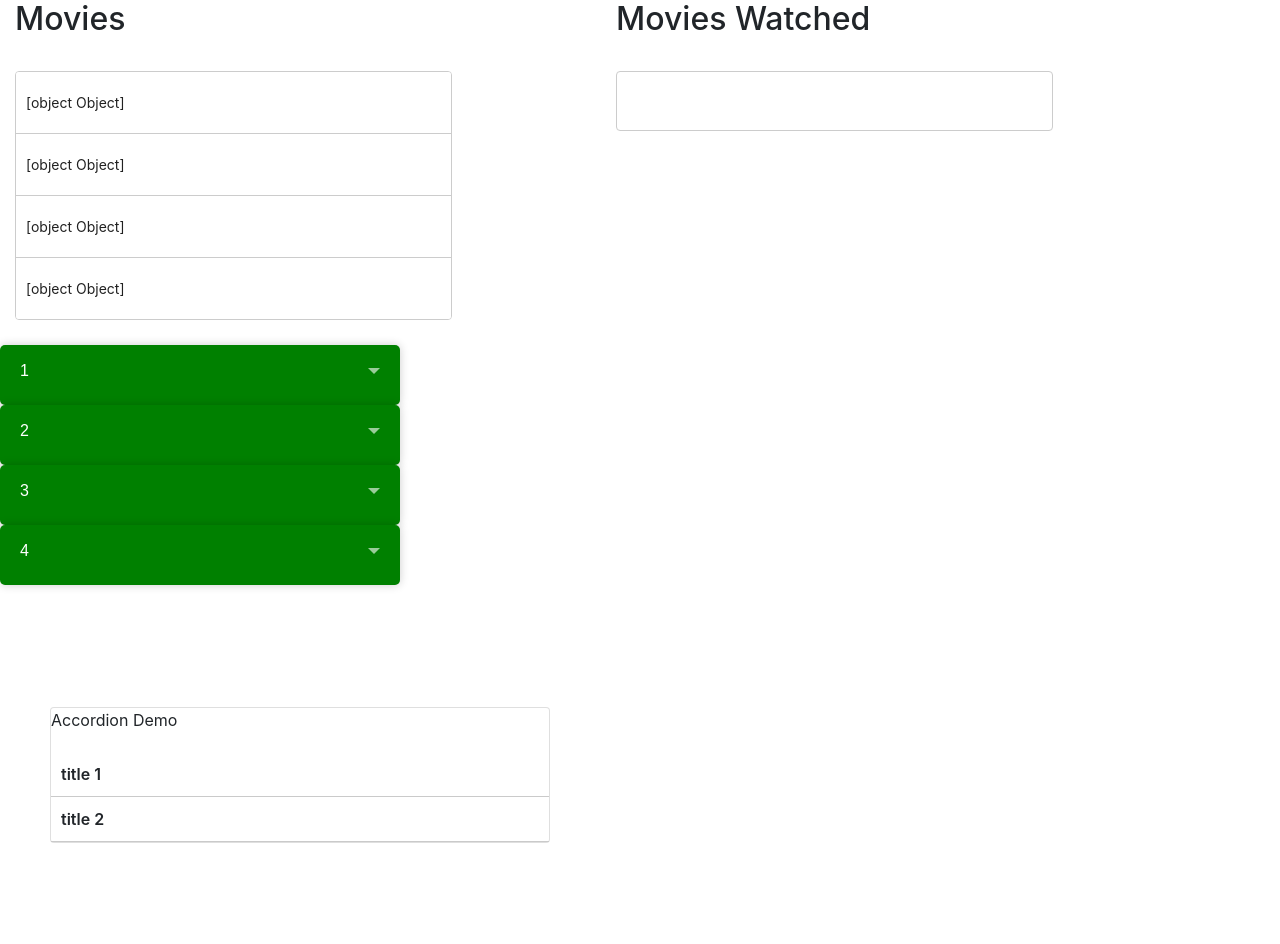
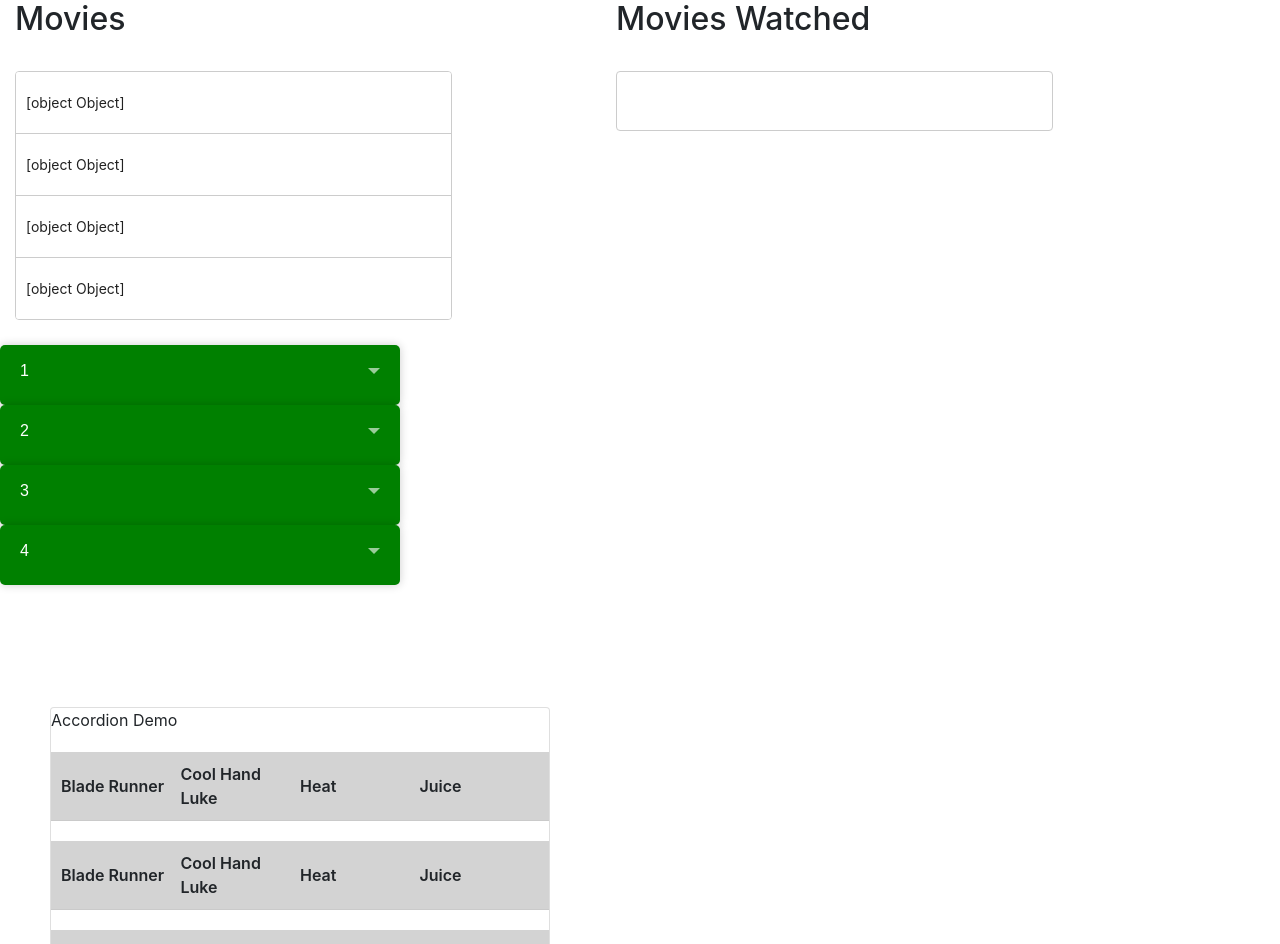
Before and after one commit to yuuchwa/angular-stackblitz-Playground, an Angular app: page / in a window 1280 px wide. Shown: the top 944 px of the page. Before the commit the page ends 893 px from the top, so only its background shows below. Built offline with nearby package versions, Linux system fonts and the light colour scheme.

Commit message:
6 files modified, 1 added

```diff
--- /dev/null
+++ b/src/app/Interface/Movie.ts
@@ -0,0 +1,4 @@
+export interface Movie {
+  name: string,
+  category: number,
+}
--- a/src/app/Interface/index.ts
+++ b/src/app/Interface/index.ts
@@ -1 +1,2 @@
 export * from './DragNDropItem';
+export * from './Movie';
--- a/src/app/accordion/accordion-item/accordion-item.component.html
+++ b/src/app/accordion/accordion-item/accordion-item.component.html
@@ -1,6 +1,6 @@
 <div class="acc-header" (click)="toggle()">
-  <div class="header-title">
-    {{title}}
+  <div class="header-title" *ngFor="let movie of movies">
+    {{ movie.name }}
   </div>
   <div class="arrow"><i class="ion-ios-arrow-down"></i></div>
 </div>
--- a/src/app/accordion/accordion-item/accordion-item.component.scss
+++ b/src/app/accordion/accordion-item/accordion-item.component.scss
@@ -7,6 +7,7 @@
   flex-direction: row;
   align-items: center;
   padding: 10px;
+  background-color: lightgrey;
 }
 
 .header-title {
--- a/src/app/accordion/accordion-item/accordion-item.component.ts
+++ b/src/app/accordion/accordion-item/accordion-item.component.ts
@@ -1,4 +1,5 @@
 import { Component, OnInit, Input } from '@angular/core';
+import { Movie } from '../../Interface/Movie';
 
 @Component({
   selector: 'app-accordion-item',
@@ -8,6 +9,7 @@ import { Component, OnInit, Input } from '@angular/core';
 export class AccordionItemComponent implements OnInit {
 
   @Input() title: string;
+  @Input() movies: Movie[];
   showBody = false;
 
   constructor() { }
--- a/src/app/app.component.html
+++ b/src/app/app.component.html
@@ -55,8 +55,9 @@
 <!-- https://www.youtube.com/watch?v=rkhH7Nk8mOM -->
 <div class="card">
   <div>Accordion Demo</div>
-  <app-accordion>
-    <app-accordion-item title="title 1"> ist text </app-accordion-item>
-    <app-accordion-item title="title 2"> Dummy text 2</app-accordion-item>
-  </app-accordion>
+  <div *ngFor="let movie of movies">
+    <app-accordion>
+        <app-accordion-item [movies]=movies> {{ movie.category }} </app-accordion-item>
+    </app-accordion>
 </div>
+</div>
--- a/src/app/app.component.ts
+++ b/src/app/app.component.ts
@@ -1,5 +1,6 @@
 import { CdkDragDrop, moveItemInArray, transferArrayItem } from '@angular/cdk/drag-drop';
 import { Component } from '@angular/core';
+import { Movie } from './Interface/Movie';
 
 @Component({
   selector: 'my-app',
@@ -30,8 +31,3 @@ export class AppComponent  {
     }
   }
 }
-
-export interface Movie {
-  name: string,
-  category: number,
-}
```
